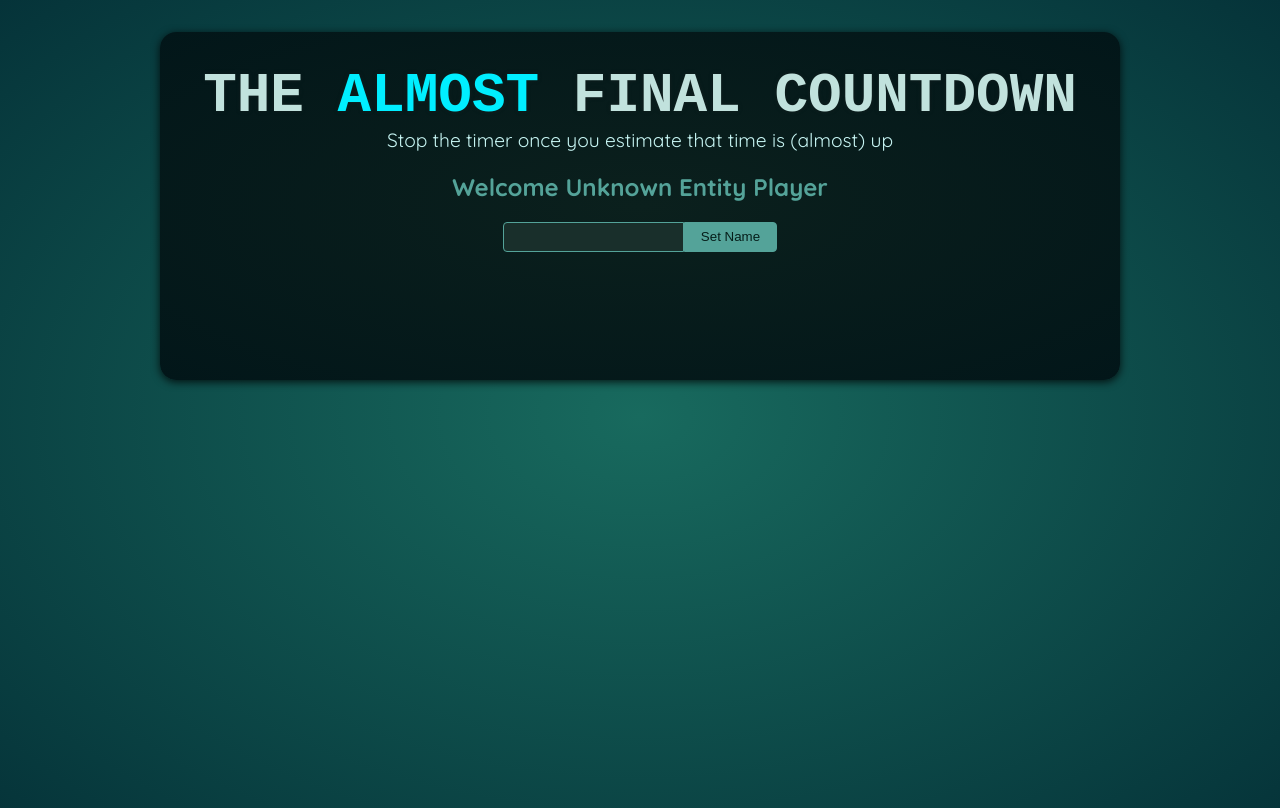
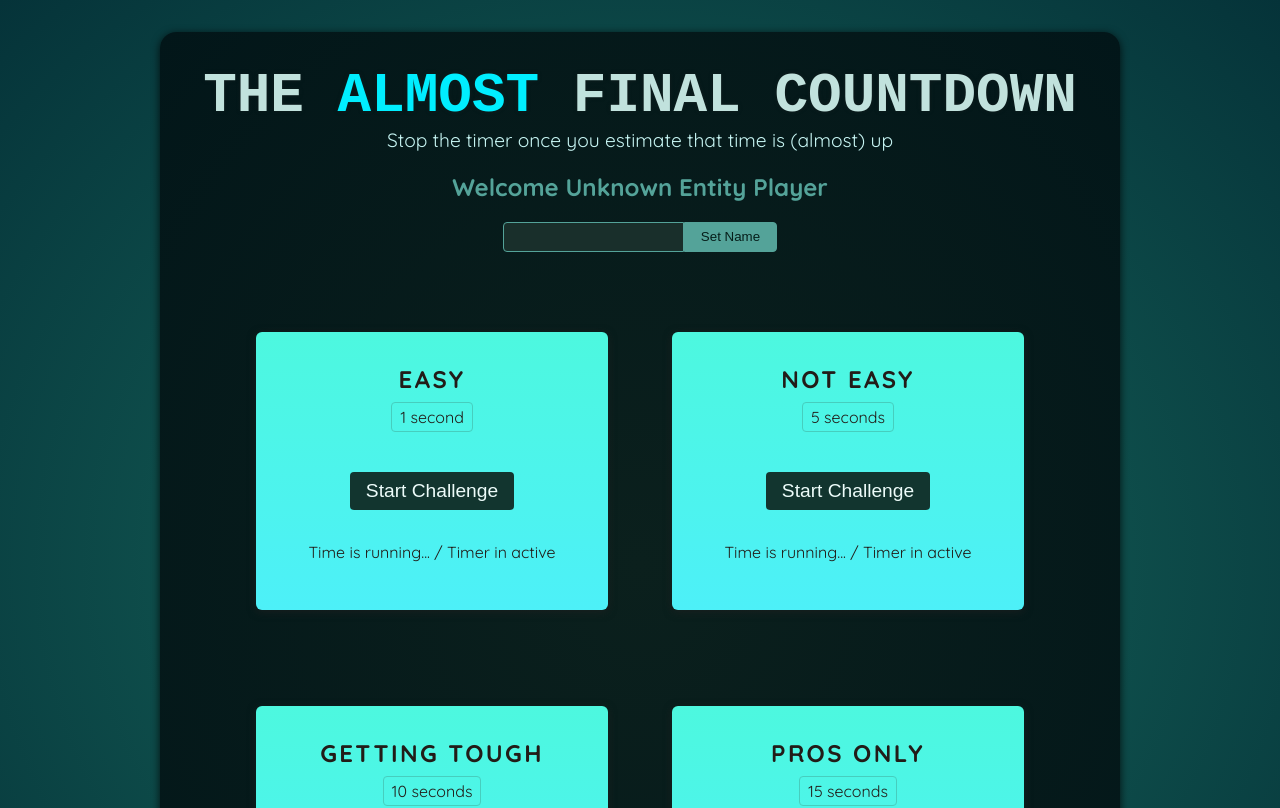
Before and after one commit to heoMint/Ref-Portals-Practice, a React (Vite) app: page / in a window 1280 px wide. Shown: the top 808 px of the page. Built offline with nearby package versions, Linux system fonts and the light colour scheme; a web font is replaced by a local one.

Commit message:
챌린지 박스 적용

```diff
--- a/src/App.jsx
+++ b/src/App.jsx
@@ -1,12 +1,18 @@
 import Player from './components/Player.jsx';
+import TimerChallenge from './components/TimerChallenge.jsx';
 
 function App() {
-  return (
-    <>
-      <Player />
-      <div id="challenges"></div>
-    </>
-  );
+    return (
+        <>
+            <Player />
+            <div id="challenges">
+                <TimerChallenge title='Easy' targetTime={1} />
+                <TimerChallenge title='Not Easy' targetTime={5} />
+                <TimerChallenge title='Getting Tough' targetTime={10} />
+                <TimerChallenge title='Pros only' targetTime={15} />
+            </div>
+        </>
+    );
 }
 
 export default App;
--- /dev/null
+++ b/src/components/TimerChallenge.jsx
@@ -0,0 +1,14 @@
+export default function TimerChallenge({ title, targetTime }) {
+    return (
+        <section className="challenge">
+            <h2>{title}</h2>
+            <p className="challenge-time">
+                {targetTime} second{targetTime > 1 ? 's' : ''}
+            </p>
+            <p>
+                <button>Start Challenge</button>
+            </p>
+            <p className="">Time is running... / Timer in active</p>
+        </section>
+    );
+}
```
